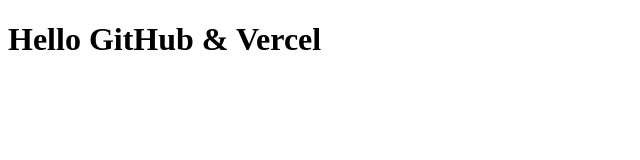
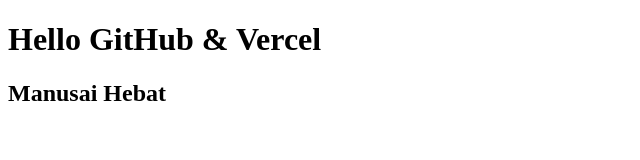
Before and after one commit to apdilll/project-pertama, a plain HTML site: page index.html in a window 1280 px wide. Shown: the whole page, without its empty margins (0-640 px from the left). Drawn offline with Linux system fonts and the light colour scheme.

Commit message:
penambahan h2

```diff
--- a/index.html
+++ b/index.html
@@ -5,5 +5,6 @@
 </head>
 <body>
   <h1>Hello GitHub & Vercel</h1>
+  <h2>Manusai Hebat</h2>
 </body>
 </html>
```
